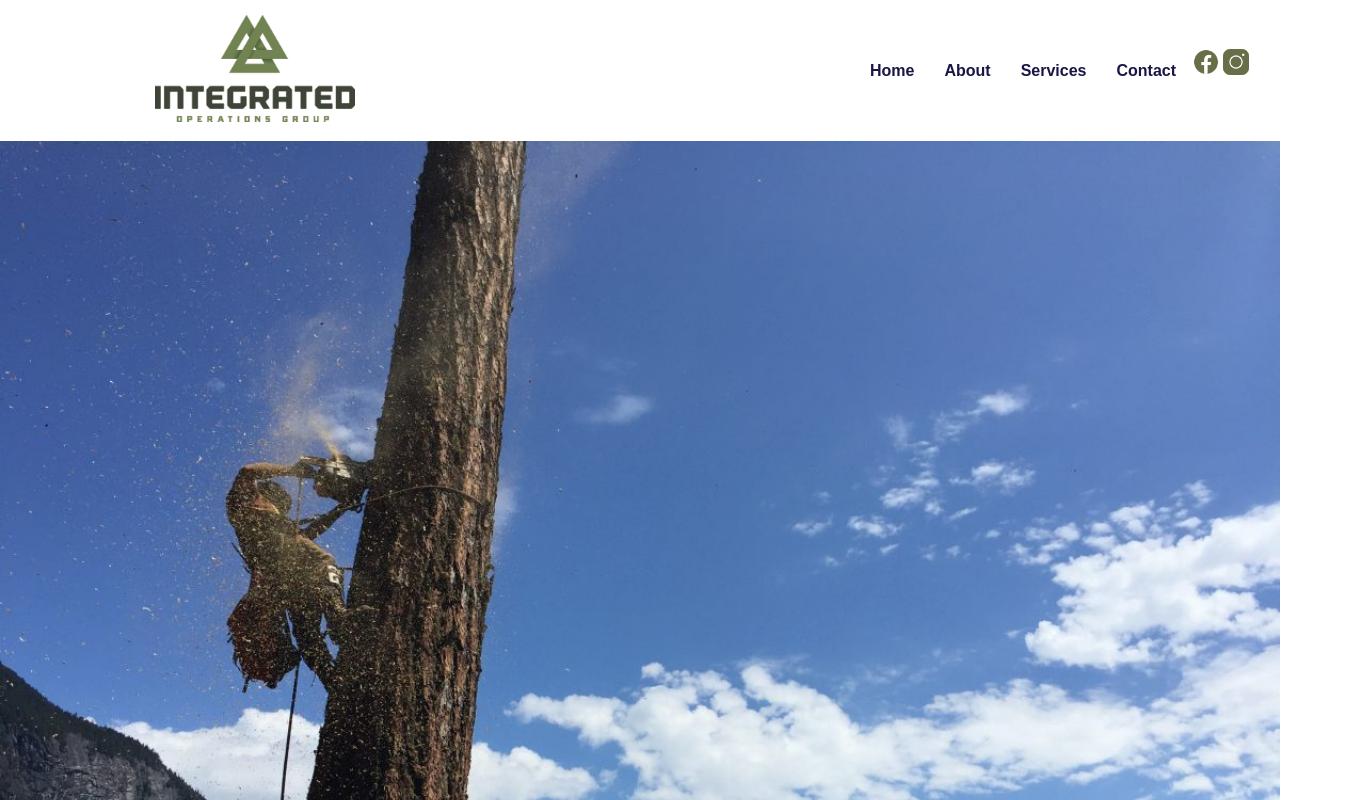
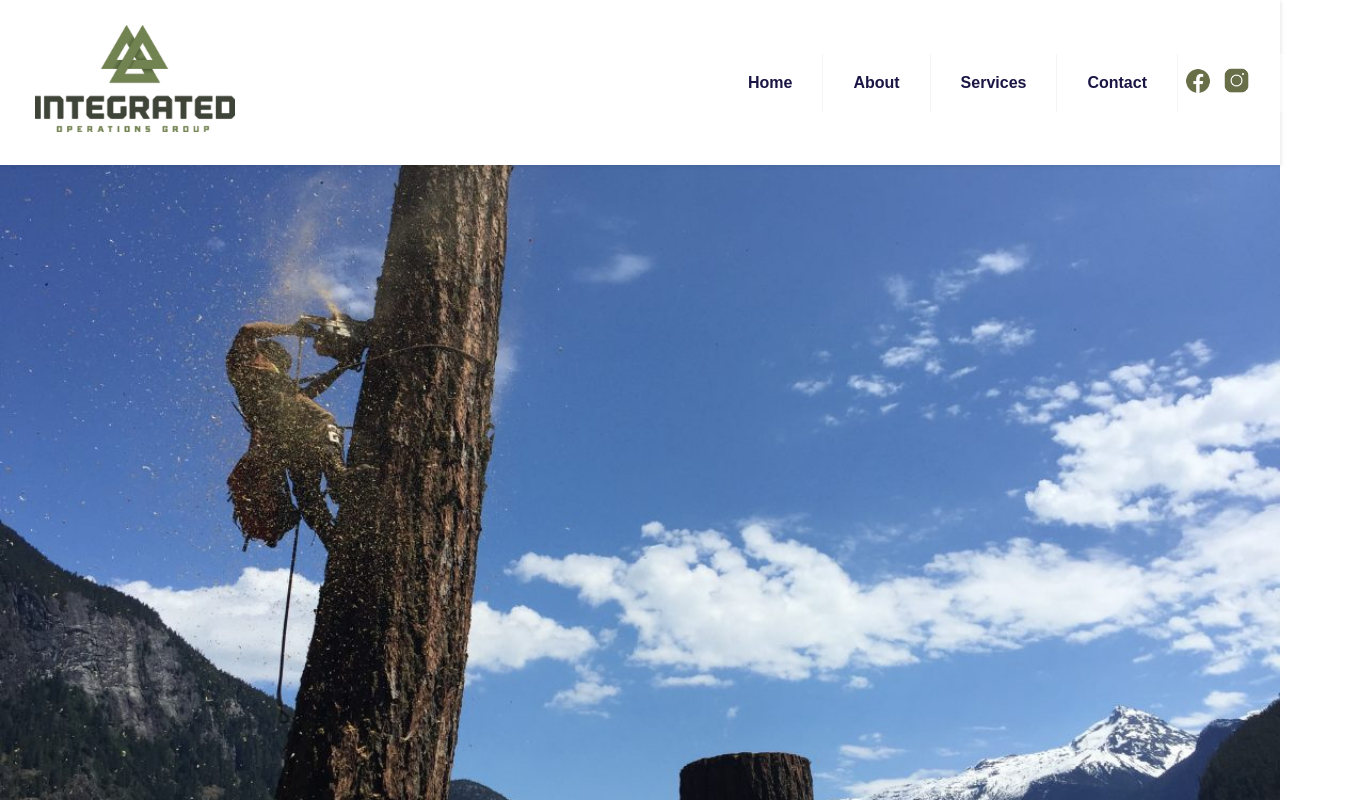
Before and after one commit to nic-dgl103-f21-dlu/websiteproject-saauld, a plain HTML site: page services.html in a window 1280 px wide. Shown: the top 800 px of the page, 1355 px wide, since content can reach past the window. Drawn offline with Linux system fonts and the light colour scheme.

Commit message:
NAV Changes

```diff
--- a/services.html
+++ b/services.html
@@ -3,7 +3,7 @@
 
 <head>
     <!-- DGL 103 DLU1 - Shayla Auld - Integrated Operations Group Website -->
-    <title>Shayla's Assignment 4</title>
+    <title>Integrated Operations Group</title>
     <meta charset="utf-8">
     <link rel="stylesheet" href="services.css">
     <link rel="icon" href="images/icon.png" type="images/icon.png"> <!--IOG Icon appears in tab-->
@@ -41,22 +41,25 @@
        /* _____START NAV______ */
 
   nav {
-      background-color: rgb(255, 255, 255); /*nav colour added */
+      background-color: rgb(255, 255, 255,0.5); /*nav colour added */
       margin: auto;
       height: auto;
+      padding: 0 300px;
     }
 
-  nav .wrapper {
+  header .wrapper {
     width: 1000px;
     margin: auto;
-    padding: 0 500px ;
+    padding: 0 300px ;
   }
 
   nav ul {
     display: flex; /* the flex-container for the list items makes the flex-items sit side by side */
     justify-content: space-between; /* spreads the flex-items starting at the start and end of the main axis */
     list-style-type: none; /* removes the list bullets */
-    margin: 0;
+    margin: auto;
+    display: flex;
+    align-items: center;
     padding: 0;
   }
 
@@ -66,7 +69,7 @@
   }
 
   nav li a {
-    padding: 15px;
+    padding: 15px ;
     display: inline-block; /* an anchor is an inline element so it has no box model vertical measurements, this makes the anchor behave like a block element that sits inline like an inline element */
     text-decoration: none;
     font-weight: bold;
@@ -78,41 +81,87 @@
 }
 
 body {
-  font-family: sans-serif;
+  font-family:  sans-serif;
+  margin: 0;
 }
 
-  @media screen and (min-width: 600px) {
-  .wrapper {
-    display: flex;
-    max-width: 1200px;
-   margin: 0 auto;
+/*END NAV *//* HEADER START */
+
+.header { /* Nav Bar Box */
+  background-color: rgb(255, 255, 255);
+  box-shadow: 1px 1px 4px 0 rgba(0,0,0,.1);
+  position: fixed;
+  width: 100%;
+  z-index: 3;
+}
+
+.header ul { /* NAV Buttons */
+  margin: 0;
+  padding: 0;
+  list-style: none;
+  overflow: hidden;
+  background-color: rgb(255, 255, 255);
+}
+
+.header li a {
+  display: block;
+  padding: 20px 20px;
+  border-right: 1px solid #f4f4f4;
+  text-decoration: none;
+}
+
+.header .logo {
+  display: block;
+  float: left;
+  font-size: 2em;
+  padding: 10px 20px;
+  text-decoration: none;
+}
+
+.social-icon {
+    padding: 5px;
+}
+
+/* menu */
+
+.header .menu {
+  clear: both;
+  max-height: 0;
+  transition: .2s ease-out;
+}
+
+@media (min-width: 48em) { /* 48em=768px*/
+  .header li {
+    float: left;
   }
-  nav {
-    flex-grow: 1;
-    margin-right: 10px;
+  .header li a {
+    padding: 20px 30px;
   }
-  section {
-    flex-grow: 3;
+  .header .menu {
+    clear: none;
+    float: right;
+    max-height: none;
   }
-/*end NAV */
-
+  .header .menu-icon {
+    display: none;
+  }
 }
     </style>
 </head>
 
 <body>
-    <header>
-      <a href="home.html"><img src="images/logo.jpg" ALT="Integrated Operations Group Logo" width="200"></a>
-    <nav>
+    <header class="header">
+
+      <a href="home.html" class="logo"><img src="images/logo.jpg" ALT="Integrated Operations Group Logo" width="200"></a>
+      <nav>
       <div class="wrapper"> <!-- Wraps the content so that the background colour can spread from edge to edge of the browser window -->
-
-          <ul> <!-- Using a list for navigation items is the correct semantic way to format them -->
+          <ul class="menu"><!-- Using a list for navigation items is the correct semantic way to format them, REMOVE! -->
             <li><a  href="home.html">Home</a></li>
             <li><a  href="about.html">About</a></li>
             <li><a  href="services.html">Services</a></li>
             <li><a  href="contact.html">Contact</a></li>
-            <a href="https://www.facebook.com/integratedops" target="blank" title="Integrated Operations Group Facebook"> <img src="images/facebookicon.png" center width="30" alt="Integrated Operations Group Facebook"></a> <!--Facebook icon-->
-            <a href="https://www.instagram.com/integrated_ops/" target="blank" title="Integrated Operations Group Instagram"> <img src="images/instaicon.png" center width="30" alt="Integrated Operations Group Instagram"></a> <!--Instagram Link-->
+            <a href="https://www.facebook.com/integratedops" class="social-icon" target="blank" title="Integrated Operations Group Facebook"> <img src="images/facebookicon.png"  width="30" alt="Integrated Operations Group Facebook"></a> <!--Facebook icon-->
+            <a href="https://www.instagram.com/integrated_ops/" class="social-icon" target="blank" title="Integrated Operations Group Instagram"> <img src="images/instaicon.png"  width="27" alt="Integrated Operations Group Instagram"></a> <!--Instagram Link-->
           </ul>
       </div>
           </header>
```
Also changed, not shown: home.html (+5 -4 lines), 1 other file.
